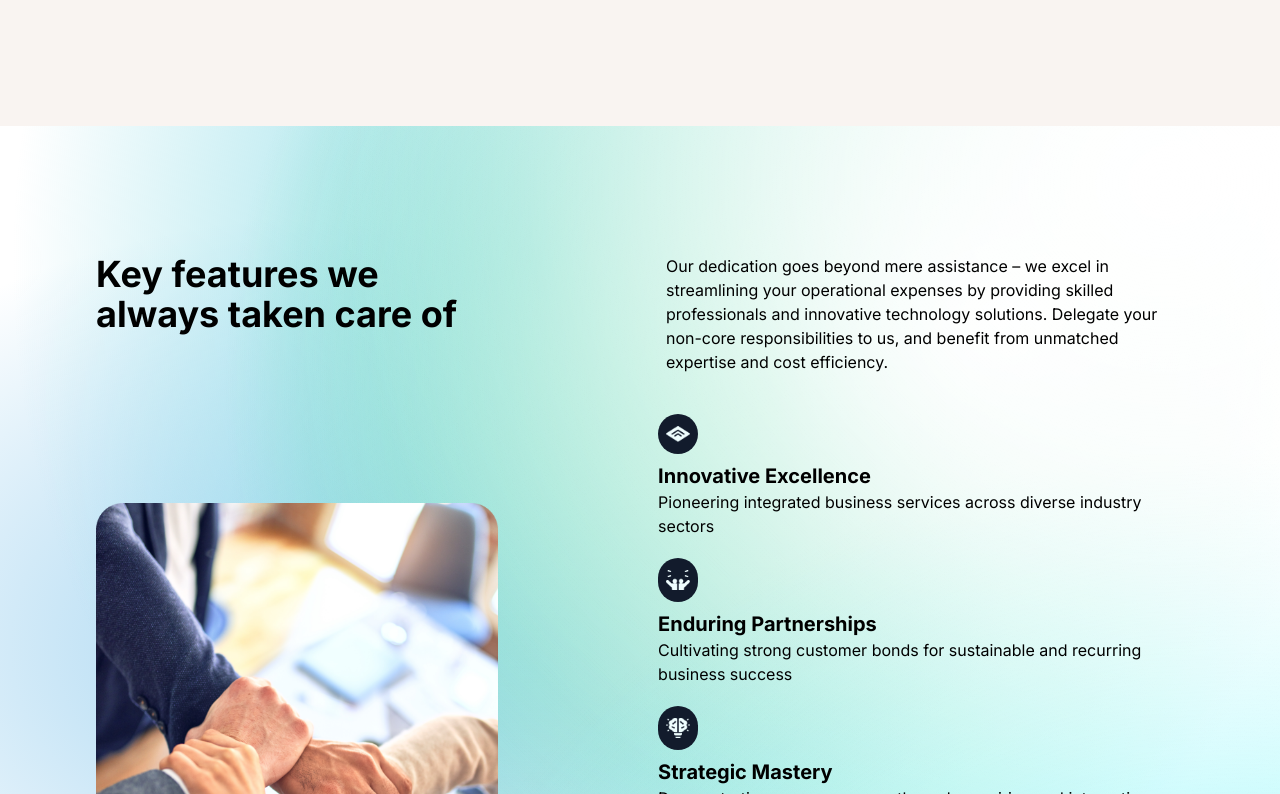
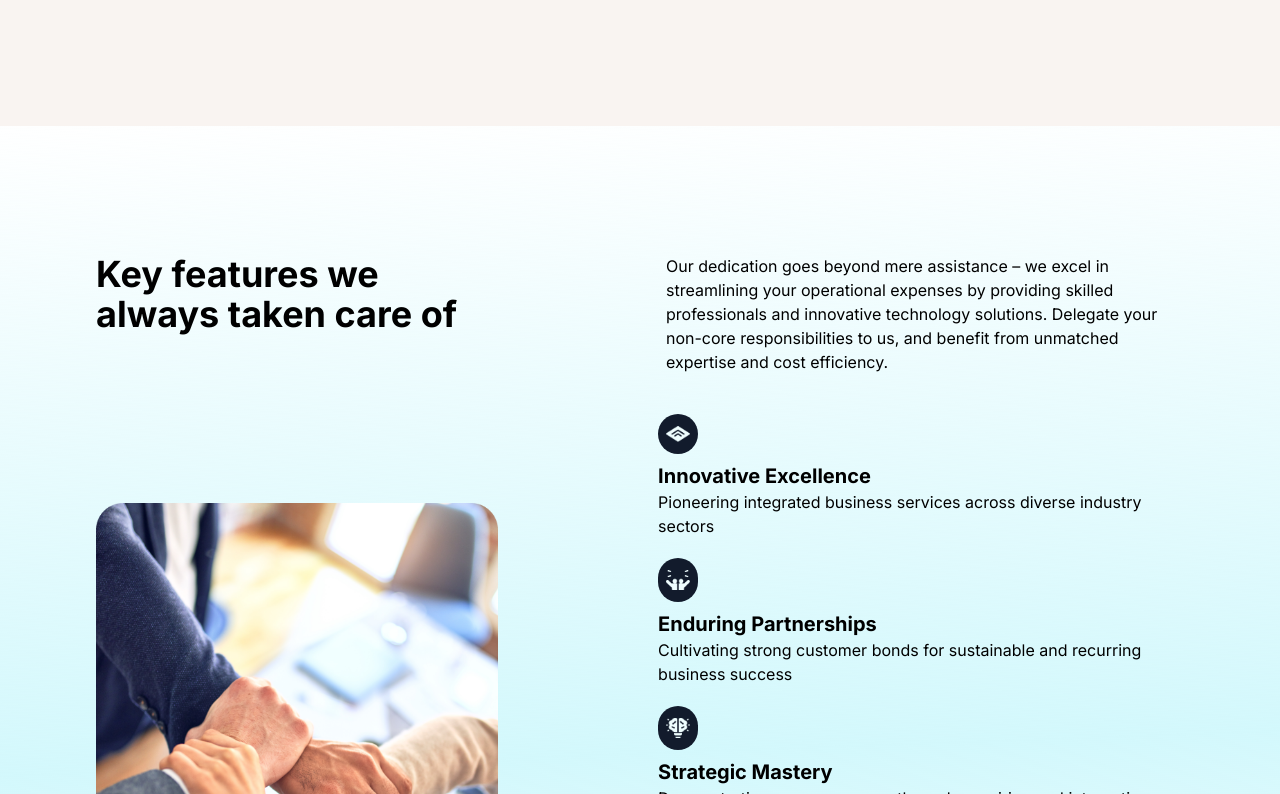
Before and after one commit to Amrit-Thapa/es-support-fe, a Next.js app: page / in a window 1280 px wide. Shown: the part 3106-3900 px from the top of the page. Built offline with nearby package versions, Linux system fonts and the light colour scheme.

Commit message:
adding bg to key features

```diff
--- a/src/app/globals.css
+++ b/src/app/globals.css
@@ -44,6 +44,15 @@ body {
 .blurShadow {
   box-shadow: 0px 1.3353657722473145px 8.012194633483887px -0.3338414430618286px
     rgba(0, 0, 0, 0.2);
+}
+
+.bg-shade-3 {
+  background: linear-gradient(
+    177.98deg,
+    rgba(207, 248, 253, 0) -0.78%,
+    #d3f8fc 55.24%,
+    rgba(206, 248, 253, 0) 102.48%
+  );
 }
 
 .big-box::before,
--- a/src/sections/KeyFeature.tsx
+++ b/src/sections/KeyFeature.tsx
@@ -8,7 +8,7 @@ import graph from "@/../public/assets/icons/graph.png";
 
 const KeyFeature = () => {
   return (
-    <section className="bg-shade1">
+    <section className="bg-shade-3">
       <div className="container mx-auto px-4 py-16 md:px-24 md:py-32">
         <div className="md:flex w-[273px] md:w-full m-auto md:m-0 pb-5 md:gap-40">
           <div className="text-center md:text-left md:min-w-[410px] font-bold md:text-4xl">
```
